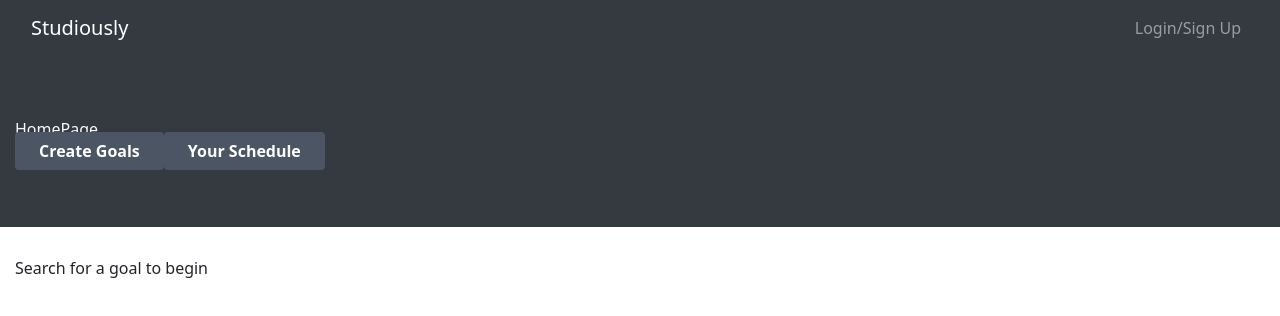
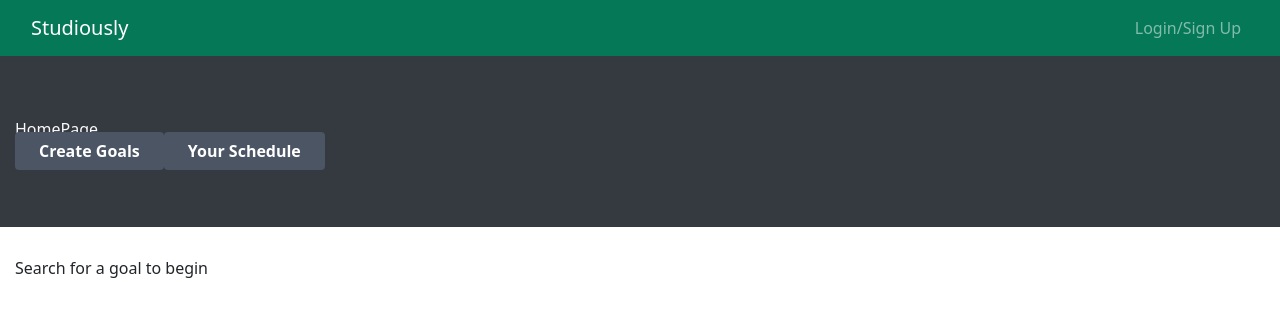
Before and after one commit to AarKaiser/studiously, a React (Create React App) app in the folder client/: page / in a window 1280 px wide. Shown: the top 316 px of the page. Built offline with nearby package versions, Linux system fonts and the light colour scheme.

Commit message:
navcolor

```diff
--- a/client/src/components/Navbar.js
+++ b/client/src/components/Navbar.js
@@ -12,7 +12,7 @@ const AppNavbar = () => {
 
   return (
     <>
-      <Navbar bg="dark" variant="dark" expand="lg">
+      <Navbar className="navbar-style" variant="dark" expand="lg">
         <Container fluid>
           <Navbar.Brand as={Link} to="/">
             Studiously
@@ -21,12 +21,7 @@ const AppNavbar = () => {
           <Navbar.Toggle aria-controls="navbar" />
           <Navbar.Collapse id="navbar">
             <Nav className="ml-auto">
-              {/* <Nav.Link as={Link} to="/dashboard">
-                Dashboard
-              </Nav.Link>
-              <Nav.Link as={Link} to="/schedule">
-                Schedule
-              </Nav.Link> */}
+
 
               {/* if user is logged in show saved goals and logout */}
               {Auth.loggedIn() ? (
--- a/client/src/index.css
+++ b/client/src/index.css
@@ -20,3 +20,7 @@ h6 {
   font-weight: 300;
   font-style: italic;
 } */
+
+.navbar-style{
+  @apply bg-green-700;
+}
```
